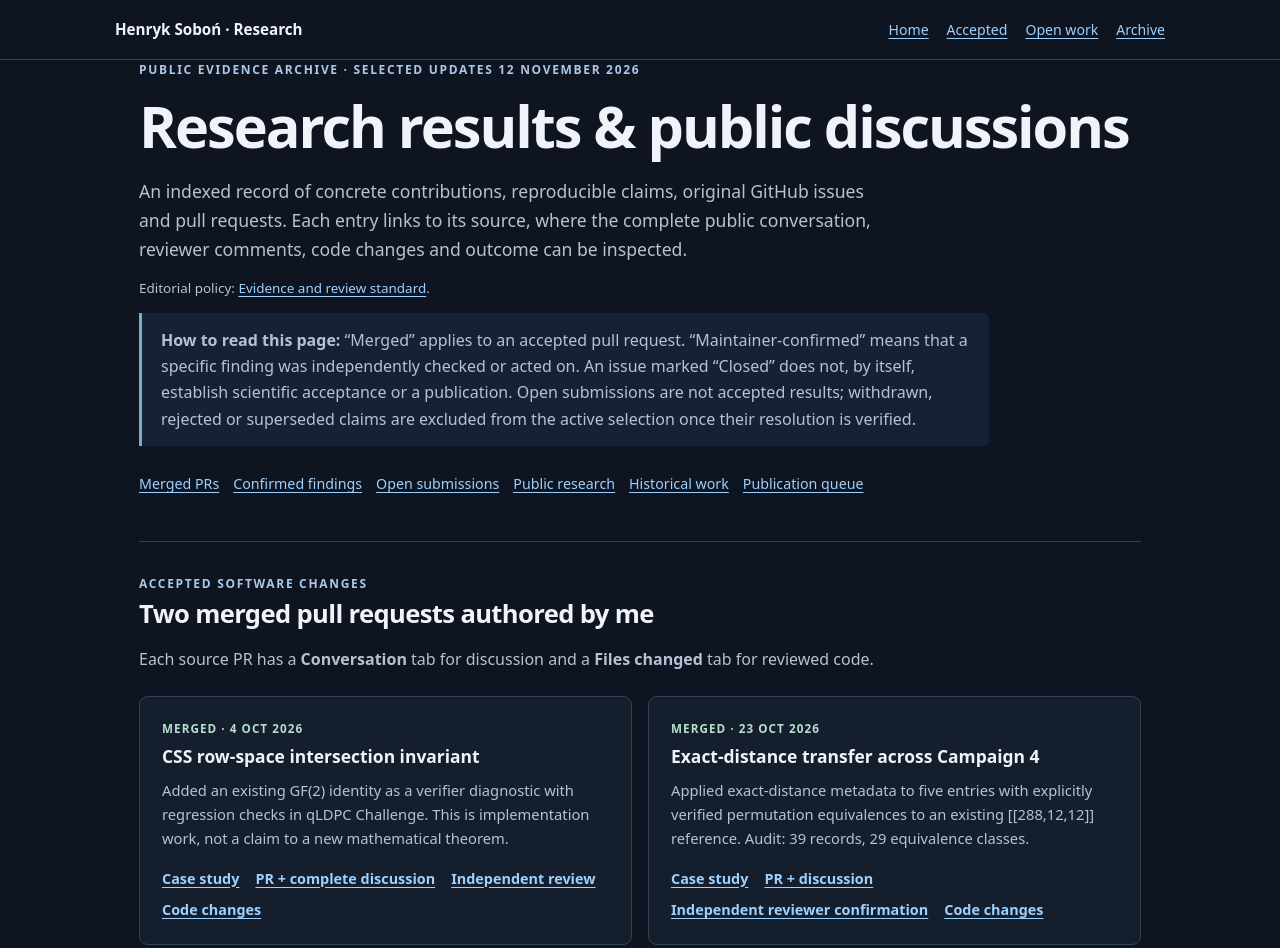
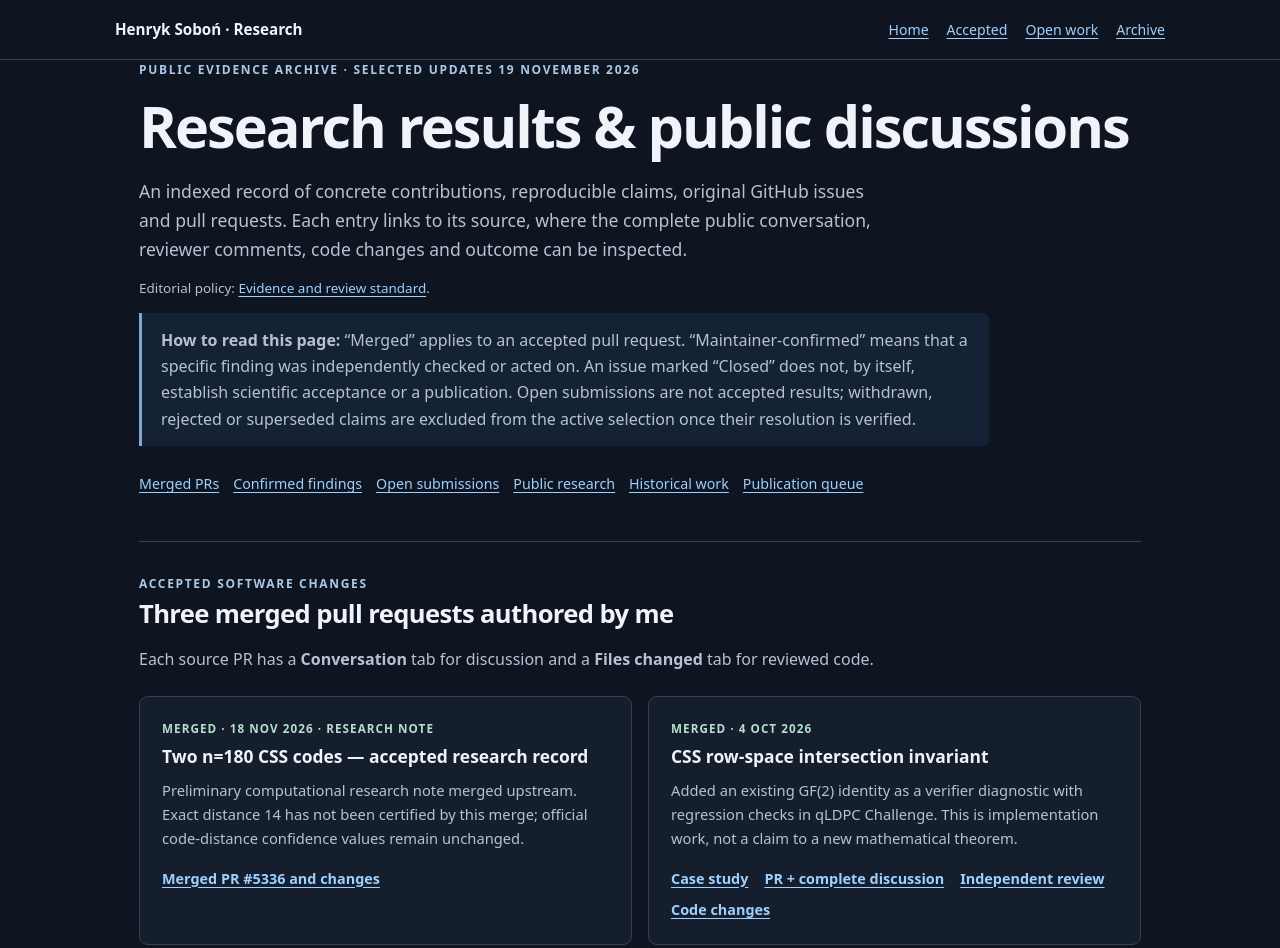
Before and after one commit to henryksobon300-code/my-work-henryk-sobon, a plain HTML site: page projects.html in a window 1280 px wide. Shown: the top 948 px of the page. Drawn offline with Linux system fonts and the light colour scheme.

Commit message:
docs: move merged qLDPC n=180 research note to accepted section

```diff
--- a/projects.html
+++ b/projects.html
@@ -42,16 +42,17 @@ details{border:1px solid var(--line);border-radius:9px;padding:14px 20px}summary
 <a class="skip" href="#main-content">Skip to content</a>
 <header><div class="wrap top"><strong>Henryk Soboń · Research</strong><nav class="topnav" aria-label="Navigation"><a href="./">Home</a><a href="#merged">Accepted</a><a href="#pending">Open work</a><a href="#archive">Archive</a></nav></div></header>
 <main class="wrap" id="main-content">
-<div class="eyebrow">Public evidence archive · Selected updates 12 November 2026</div>
+<div class="eyebrow">Public evidence archive · Selected updates 19 November 2026</div>
 <h1>Research results & public discussions</h1>
 <p class="lead">An indexed record of concrete contributions, reproducible claims, original GitHub issues and pull requests. Each entry links to its source, where the complete public conversation, reviewer comments, code changes and outcome can be inspected.</p>
 <p class="small">Editorial policy: <a href="https://github.com/henryksobon300-code/my-work-henryk-sobon/blob/main/research/PORTFOLIO_REVIEW_STANDARD.md">Evidence and review standard</a>.</p>
 <p class="note"><strong>How to read this page:</strong> “Merged” applies to an accepted pull request. “Maintainer-confirmed” means that a specific finding was independently checked or acted on. An issue marked “Closed” does not, by itself, establish scientific acceptance or a publication. Open submissions are not accepted results; withdrawn, rejected or superseded claims are excluded from the active selection once their resolution is verified.</p>
 <nav class="jump" aria-label="On this page"><a href="#merged">Merged PRs</a><a href="#maintainers">Confirmed findings</a><a href="#pending">Open submissions</a><a href="#other">Public research</a><a href="#archive">Historical work</a><a href="#publication-queue">Publication queue</a></nav>
 <section id="merged" aria-labelledby="merged-title">
-<div class="eyebrow">Accepted software changes</div><h2 id="merged-title">Two merged pull requests authored by me</h2>
+<div class="eyebrow">Accepted software changes</div><h2 id="merged-title">Three merged pull requests authored by me</h2>
 <p class="description">Each source PR has a <strong>Conversation</strong> tab for discussion and a <strong>Files changed</strong> tab for reviewed code.</p>
 <div class="grid">
+<article class="entry"><div class="status">Merged · 18 Nov 2026 · research note</div><h3>Two n=180 CSS codes — accepted research record</h3><p>Preliminary computational research note merged upstream. Exact distance 14 has not been certified by this merge; official code-distance confidence values remain unchanged.</p><div class="refs"><a href="https://github.com/unitaryfoundation/qldpc-challenge/pull/5336">Merged PR #5336 and changes</a></div></article>
 <article class="entry"><div class="status">Merged · 4 Oct 2026</div><h3>CSS row-space intersection invariant</h3><p>Added an existing GF(2) identity as a verifier diagnostic with regression checks in qLDPC Challenge. This is implementation work, not a claim to a new mathematical theorem.</p><div class="refs"><a href="https://github.com/henryksobon300-code/my-work-henryk-sobon/blob/main/research/CASE_QEC_INTERSECTION.md">Case study</a><a href="https://github.com/unitaryfoundation/qldpc-challenge/pull/2740">PR + complete discussion</a><a href="https://github.com/unitaryfoundation/qldpc-challenge/pull/2740#pullrequestreview-5405628122">Independent review</a><a href="https://github.com/unitaryfoundation/qldpc-challenge/pull/2740/files">Code changes</a></div></article>
 <article class="entry"><div class="status">Merged · 23 Oct 2026</div><h3>Exact-distance transfer across Campaign 4</h3><p>Applied exact-distance metadata to five entries with explicitly verified permutation equivalences to an existing [[288,12,12]] reference. Audit: 39 records, 29 equivalence classes.</p><div class="refs"><a href="https://github.com/henryksobon300-code/my-work-henryk-sobon/blob/main/research/CASE_QCODE_CAMPAIGN4.md">Case study</a><a href="https://github.com/qiskit-community/qcode-discovery/pull/11">PR + discussion</a><a href="https://github.com/qiskit-community/qcode-discovery/pull/11#issuecomment-6368684584">Independent reviewer confirmation</a><a href="https://github.com/qiskit-community/qcode-discovery/pull/11/files">Code changes</a></div></article>
 </div></section>
@@ -68,7 +69,7 @@ details{border:1px solid var(--line);border-radius:9px;padding:14px 20px}summary
 <div class="eyebrow">Open submissions</div><h2 id="pending-title">Awaiting independent adoption or certification</h2>
 <p class="description">These records contain author-side results and evidence; they are <strong>not</strong> described as organizer-confirmed competition results.</p>
 <div class="grid">
-<article class="entry pending"><div class="status">Draft · solver-level evidence · review pending</div><h3>Two n=180 CSS quantum codes — proposed exact distance 14</h3><p>Two public third-party solvers independently reported complete negative searches for operators of weight 1–13 on both X and Z sectors of both existing code entries (8 completed runs). Certificates, source-pinned replay and run receipts are in the PR. The prose, lint, format and replay workflows passed. The full verify workflow was cancelled. Maintainer review is pending.</p><div class="refs"><a href="https://github.com/unitaryfoundation/qldpc-challenge/pull/5336">PR #5336, checks and discussion</a><a href="https://github.com/unitaryfoundation/qldpc-challenge/pull/5336/files">Certificate files and public replay</a></div></article>
+
 <article class="entry pending"><div class="status">Public SAT witness · PR closed without merge · 11 Nov 2026</div><h3>SAT benchmark vdwb_k6_n400 — 400-variable witness</h3><p>The published assignment is reported to satisfy all <strong>31,600 clauses</strong> of one previously UNKNOWN CNF; flipping variable 2 makes clause 12,954 fail. The one-line GBD change from <code>unknown</code> to <code>sat</code> was <strong>closed without merge</strong> by the repository owner. No maintainer reason or acceptance review is recorded; original SAT Competition issue #2 remains open. This is not a merged database correction.</p><div class="refs"><a href="https://github.com/henryksobon300-code/my-work-henryk-sobon/blob/main/research/CASE_SAT_VDWB_K6_N400.md">Case study and verification boundaries</a><a href="https://github.com/satcompetition/2026/issues/2">Public SAT proof package and negative control</a><a href="https://github.com/Udopia/gbd-data/pull/3">Closed PR #3 — timeline</a><a href="https://github.com/Udopia/gbd-data/pull/3/files">Proposed database diff</a></div></article>
 <article class="entry pending"><div class="status">Open · external replay pending</div><h3>CHC-COMP — eight quic3 benchmarks</h3><p>Reported SAT models and negative controls for standard_init2–9. The 2026 metadata currently says <code>expected_verdict: true</code> only as an auto-added placeholder. The submitted reproducible files are still awaiting the organizer’s independent 2026-validator replay.</p><div class="refs"><a href="https://github.com/chc-comp/chc-comp26-benchmarks/issues/11">Evidence, reviewer discussion and status</a><a href="https://github.com/henryksobon300-code/my-work-henryk-sobon/blob/main/research/chc_comp_issue11/README.md">Models, reproducer, exact review blocker</a></div></article>
 <article class="entry pending"><div class="status">Open · external replay pending</div><h3>CHC-COMP — O3 array benchmark</h3><p>An author-side validated model for a specific array benchmark; third-party acceptance is outstanding.</p><div class="refs"><a href="https://github.com/chc-comp/chc-comp26-benchmarks/issues/10">Original issue and evidence</a></div></article>
```
